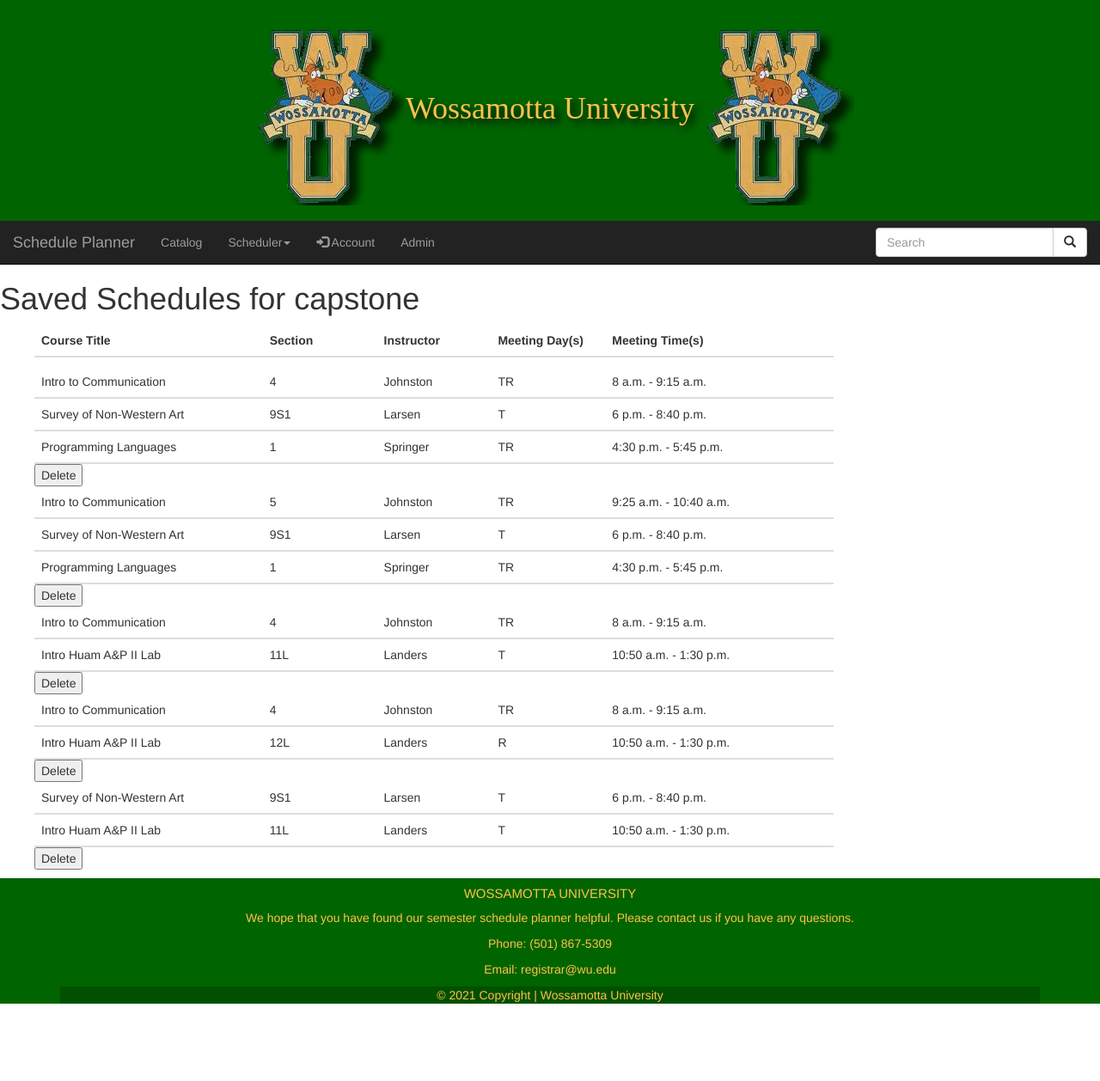
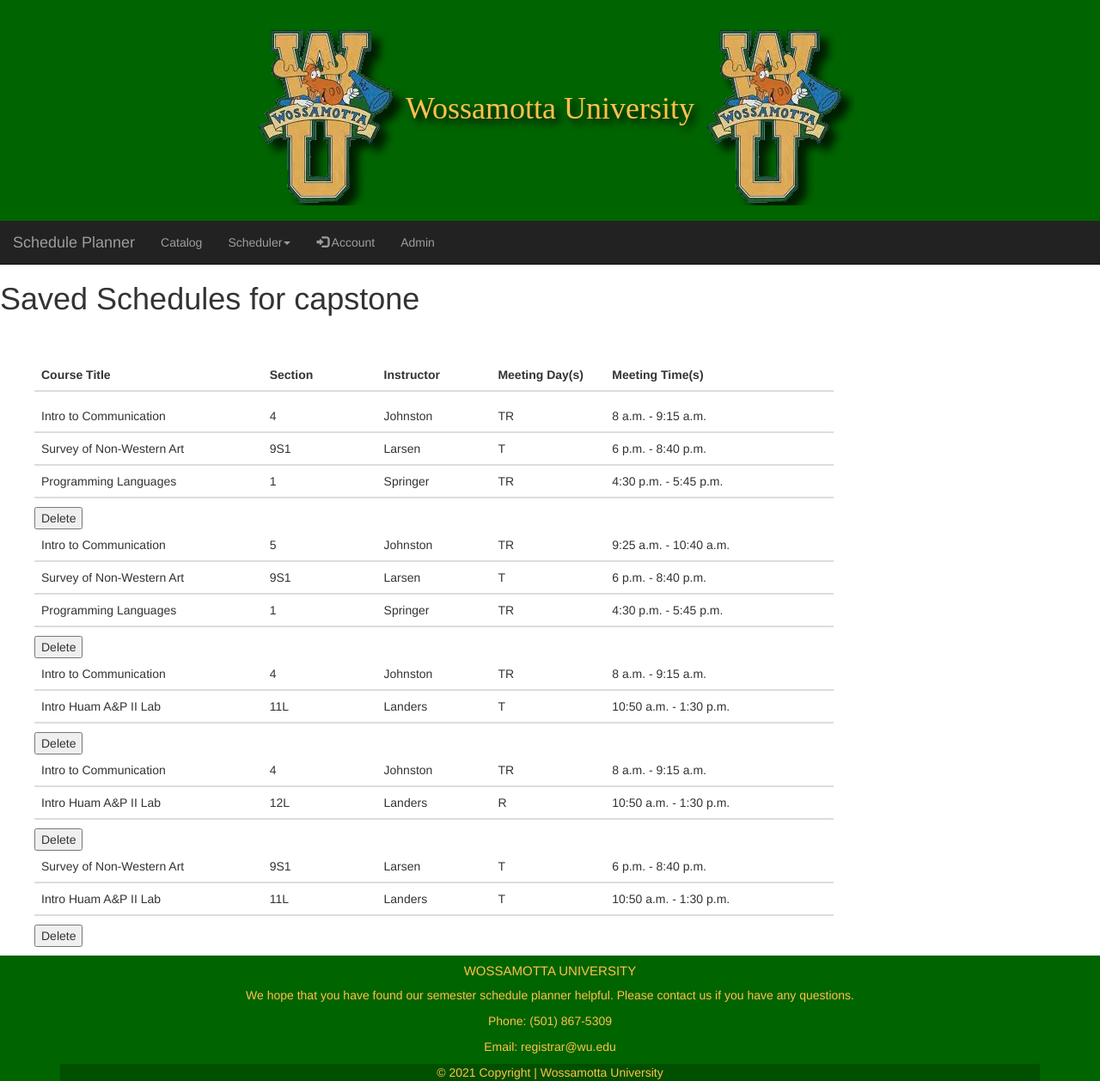
Before and after one commit to zgjohnson/semesterScheduler, a Django app: page /saved_schedules/ in a window 1280 px wide. Shown: the whole page at 86% size. Before the commit the page ends 1168 px from the top, so only its background shows below. Run offline with Django 3.2, Linux system fonts and the light colour scheme; a user stored in the database is signed in; data comes from the database, SQL or seed files in the repository; lists and menus that the app fills with data are empty; some libraries are stand-ins or nearby versions.

Commit message:
more front-end stuff

```diff
--- a/catalog/templates/base.html
+++ b/catalog/templates/base.html
@@ -5,24 +5,21 @@
         <meta charset="utf-8"/>
         <meta name="description" content=""/>
         <meta name="author" content=""/>
-        <meta name="viewport" content="width=device-width, initial-scale=1.0"> <!--this line should be making it responsive to different screen sizes-->
-        <!--<link rel="stylesheet" href="https://maxcdn.bootstrapcdn.com/bootstrap/3.3.7/css/bootstrap.min.css"> icons-->
+        <meta name="viewport" content="width=device-width, initial-scale=1.0">
         <link rel="stylesheet" href="https://maxcdn.bootstrapcdn.com/bootstrap/3.4.1/css/bootstrap.min.css">
         <script src="https://ajax.googleapis.com/ajax/libs/jquery/3.5.1/jquery.min.js"></script>
-       <!-- <script src="https://maxcdn.bootstrapcdn.com/bootstrap/3.4.1/js/bootstrap.min.js"></script>-->
         {% load static %}
-        <link rel="stylesheet" href="{% static "templates/base.css" %}">
+        <!--<link rel="stylesheet" href="{% static "templates/base.css" %}">-->
         <link rel="icon" type="image/png" href="{% static "catalog/wu2.png" %}">
         <style>
 
         h2{
-        padding-bottom: 50px;
+        padding-bottom: 20px;
         }
 
         h4{
-        padding-top: 50px;
+        padding-top: 30px;
         padding-bottom: 30px;
-        padding-left: 70px;
         width: 100%;
         }
 
@@ -73,12 +70,12 @@
 
   <script src="https://ajax.googleapis.com/ajax/libs/jquery/3.5.1/jquery.min.js"></script>
    <script src="https://maxcdn.bootstrapcdn.com/bootstrap/3.4.1/js/bootstrap.min.js"></script>
-  <!--<img src="{% static 'catalog/WULogo.jpg' %}">-->
+
  <header>
     <h1><img src="{% static 'catalog/wu2.png' %}">Wossamotta University<img src="{% static 'catalog/wu2.png' %}"></h1>
  </header>
 
-   <nav class="navbar navbar-inverse navbar-static-top"><!-- <nav class="navbar navbar-light" style="background-color: #ffc14d;">-->
+   <nav class="navbar navbar-inverse navbar-static-top">
   <div class="container-fluid">
     <div class="navbar-header">
         <a class="navbar-brand" style="pointer-events: none;">Schedule Planner</a>
@@ -105,28 +102,7 @@
         {% endif %}
       </li>
     </ul>
-    <!--<ul class="nav navbar-nav navbar-right">
-        <li><a href="#"><span class="glyphicon glyphicon-user"></span>Sign Up</a></li> -->
-        <!--<li class="dropdown"><a class="dropdown-toggle" data-toggle="dropdown" href="#"><span class="glyphicon glyphicon-log-in"></span>Account</a>
-      <ul class="dropdown-menu">
-         <li><a href="{% url 'auth_logout' %}">Logout</a></li>
-      </ul>
-      </li>
-          <li><form class="form-inline my-2 my-lg-0">
-      <input class="form-control mr-sm-2" type="search" placeholder="Search" aria-label="Search">
-       <button class="btn btn-outline-success my-2 my-sm-0" type="submit">Search</button></li>
-   </form>
-    </ul>-->
-     <form class="navbar-form navbar-right" action="/action_page.php">
-  <div class="input-group">
-    <input type="text" class="form-control" placeholder="Search">
-    <div class="input-group-btn">
-      <button class="btn btn-default" type="submit">
-        <i class="glyphicon glyphicon-search"></i>
-      </button>
-    </div>
-  </div>
-</form>
+
    {% elif user.is_authenticated == False %}
 
        <ul class="nav navbar-nav navbar-right">
@@ -137,13 +113,6 @@
    {% endif %}
   </div>
 </nav>
-  <!--<h2>Welcome</h2>-->
-  <!--{% if user.is_authenticated %}
-   <form class="form-inline my-2 my-lg-0">
-      <input class="form-control mr-sm-2" type="search" placeholder="Search" aria-label="Search">
-       <button class="btn btn-outline-success my-2 my-sm-0" type="submit">Search</button>
-   </form>
-  {% endif %}-->
 
     {% block content %}{% endblock %}
 
--- a/catalog/templates/homePage.html
+++ b/catalog/templates/homePage.html
@@ -15,7 +15,7 @@
     }
 </style>
         <h1>Catalog</h1>
-        <p>These are the courses offered by Wossamotta University next semester.</p>
+        <h4>These are the courses offered by Wossamotta University next semester.</h4>
                     <table style="width:50%">
                     <colgroup>
                         <col span="1" style="width: 20%;">
--- a/catalog/templates/savedSchedules.html
+++ b/catalog/templates/savedSchedules.html
@@ -13,7 +13,7 @@
 
     tr:hover {background-color:#f5f5f5;}
     </style>
-    <h1>Saved Schedules for {{ user.username }}</h1>
+    <h1 style="padding-bottom: 40px">Saved Schedules for {{ user.username }}</h1>
 <ul>
     <table style="width:75%">
         <colgroup>
@@ -56,7 +56,7 @@
                     </tr>
                 </table>
                     {% endfor %}
-            <form action="{% url 'delSchedules' schedule.id %}" method="POST">{% csrf_token %}<input type="submit" value="Delete"></form>
+            <form style="padding-top: 10px; padding bottom:padding-bottom: 50px;" action="{% url 'delSchedules' schedule.id %}" method="POST">{% csrf_token %}<input type="submit" value="Delete"></form>
         {% endfor %}
 
     </ul>
```
Also changed, not shown: catalog/templates/designatedCourses.html (+5 -3 lines), catalog/templates/scheduleGenerator.html (+29 -12 lines).
